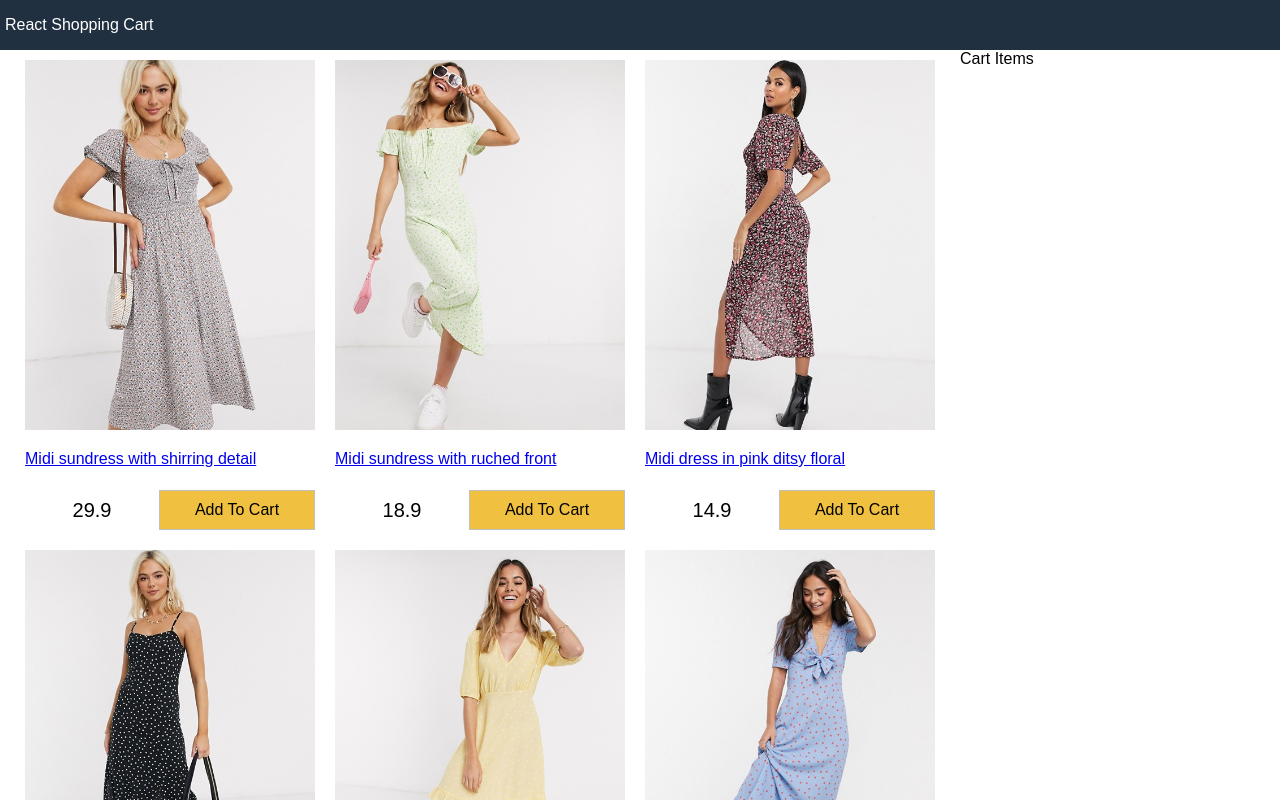
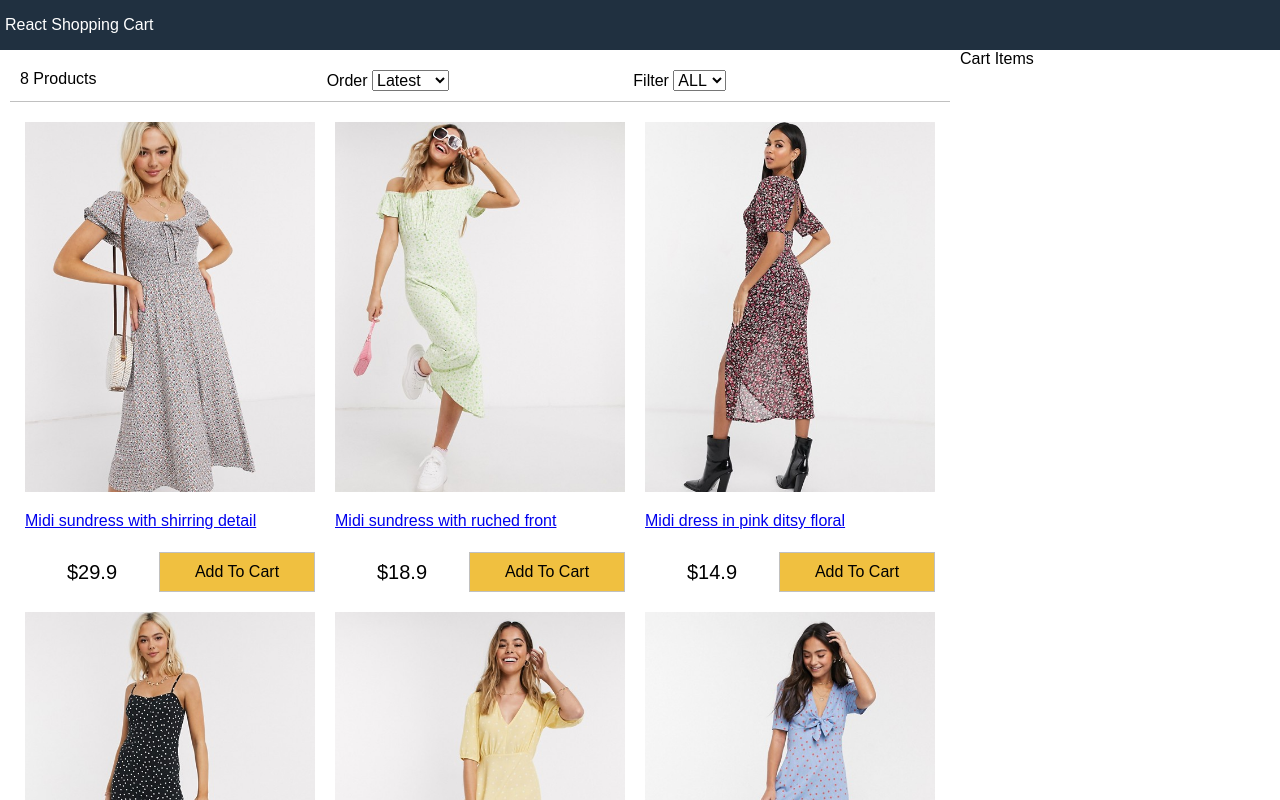
Before and after one commit to blsonalib/React_Shoppng_Cart, a React (Create React App) app: page / in a window 1280 px wide. Shown: the top 800 px of the page. Built offline with nearby package versions, Linux system fonts and the light colour scheme.

Commit message:
Added Filter component

```diff
--- a/src/App.js
+++ b/src/App.js
@@ -2,6 +2,7 @@
 import "./index.css"
 import data from "./data.json";
 import Products from './components/Products'
+import Filter from './components/Filter';
 class App extends Component {
     constructor() {
         super();
@@ -11,15 +12,65 @@
           sort: "",
         };
       }
+
+      sortProducts = (event) => {
+        // impl
+        const sort = event.target.value;
+        console.log(event.target.value);
+        this.setState((state) => ({
+          sort: sort,
+          products: data.products
+            .slice()
+            .sort((a, b) =>
+              sort === "lowest"
+                ? a.price > b.price
+                  ? 1
+                  : -1
+                : sort === "highest"
+                ? a.price < b.price
+                  ? 1
+                  : -1
+                : a._id < b._id
+                ? 1
+                : -1
+            ),
+        }));
+
+      };
+
+      filterProducts = (event) => {
+        // impl
+          console.log(event.target.value);
+          if (event.target.value === "") {
+              this.setState({
+                  size: event.target.value,
+                  products: data.products
+              });
+          } else {
+            this.setState({
+              size: event.target.value,
+              products: data.products.filter(
+                (product) => product.availableSizes.indexOf(event.target.value) > -1
+              ),
+            });
+          }
+      };
       render() {
         return (
-          <div className="grid-container">
+            <div className="grid-container">
             <header>
               <a href="/">React Shopping Cart</a>
             </header>
             <main>
               <div className="content">
                 <div className="main">
+                  <Filter
+                    count={this.state.products.length}
+                    size={this.state.size}
+                    sort={this.state.sort}
+                    filterProducts={this.filterProducts}
+                    sortProducts={this.sortProducts}
+                  ></Filter>
                   <Products products={this.state.products}></Products>
                 </div>
                 <div className="sidebar">Cart Items</div>
--- /dev/null
+++ b/src/components/Filter.js
@@ -0,0 +1,31 @@
+import React, { Component } from 'react'
+
+export default class Filter extends Component {
+    render() {
+      return (
+        <div className="filter">
+          <div className="filter-result">{this.props.count} Products</div>
+          <div className="filter-sort">
+            Order{" "}
+            <select value={this.props.sort} onChange={this.props.sortProducts}>
+              <option>Latest</option>
+              <option value="lowest">Lowest</option>
+              <option value="highest">Highest</option>
+            </select>
+          </div>
+          <div className="filter-size">
+            Filter{" "}
+            <select value={this.props.size} onChange={this.props.filterProducts}>
+              <option value="">ALL</option>
+              <option value="XS">XS</option>
+              <option value="S">S</option>
+              <option value="M">M</option>
+              <option value="L">L</option>
+              <option value="XL">XL</option>
+              <option value="XXL">XXL</option>
+            </select>
+          </div>
+        </div>
+      );
+    }
+  }
--- a/src/components/Products.js
+++ b/src/components/Products.js
@@ -1,5 +1,5 @@
 import React, { Component } from 'react'
-
+import formatCurrency from './util'
 export default class Products extends Component {
     render() {
         return (
@@ -13,7 +13,7 @@
                       <p>{product.title}</p>
                     </a>
                     <div className="product-price">
-                      <div>{product.price}</div>
+                      <div>{formatCurrency(product.price)}</div>
                       <button className="button primary">Add To Cart</button>
                     </div>
                   </div>
--- /dev/null
+++ b/src/components/util.js
@@ -0,0 +1,3 @@
+export default function formatCurrency(num) {
+    return "$" + Number(num.toFixed(1)).toLocaleString() + " ";
+  }
--- a/src/data.json
+++ b/src/data.json
@@ -5,7 +5,7 @@
         "image": "/images/dress1.jpg",
         "title": "Midi sundress with shirring detail",
         "description": "This is for all the latest trends, no matter who you are, where you’re from and what you’re up to. Exclusive to ASOS, our universal brand is here for you, and comes in all our fit ranges: ASOS Curve, Tall, Petite and Maternity. Created by us, styled by you.",
-        "availableSizes": ["X", "L", "XL", "XXL"],
+        "availableSizes": ["X", "L", "XL"],
         "price": 29.9
       },
       {
@@ -45,7 +45,7 @@
         "image": "/images/dress6.jpg",
         "title": "Midi tea dress in blue and red spot",
         "description": "This is for all the latest trends, no matter who you are, where you’re from and what you’re up to. Exclusive to ASOS, our universal brand is here for you, and comes in all our fit ranges: ASOS Curve, Tall, Petite and Maternity. Created by us, styled by you.",
-        "availableSizes": ["XL", "XXL"],
+        "availableSizes": ["XL"],
         "price": 49.9
       },
       {
--- a/src/index.css
+++ b/src/index.css
@@ -56,7 +56,7 @@
 .sidebar{
     flex: 1 20rem;
 }
-
+/* product */
 .products{
     display: flex;
     flex-wrap: wrap;
@@ -114,3 +114,16 @@
 .button.primary{
     background-color: #f0c040;
 }
+
+/* filter */
+.filter{
+    display: flex;
+  justify-content: space-between;
+  padding: 1rem;
+  margin: 1rem;
+  border-bottom: 0.1rem #c0c0c0 solid;
+}
+
+.filter div {
+    flex: 1;
+  }
```
Also changed, not shown: public/images/dress8.jpg (added).
